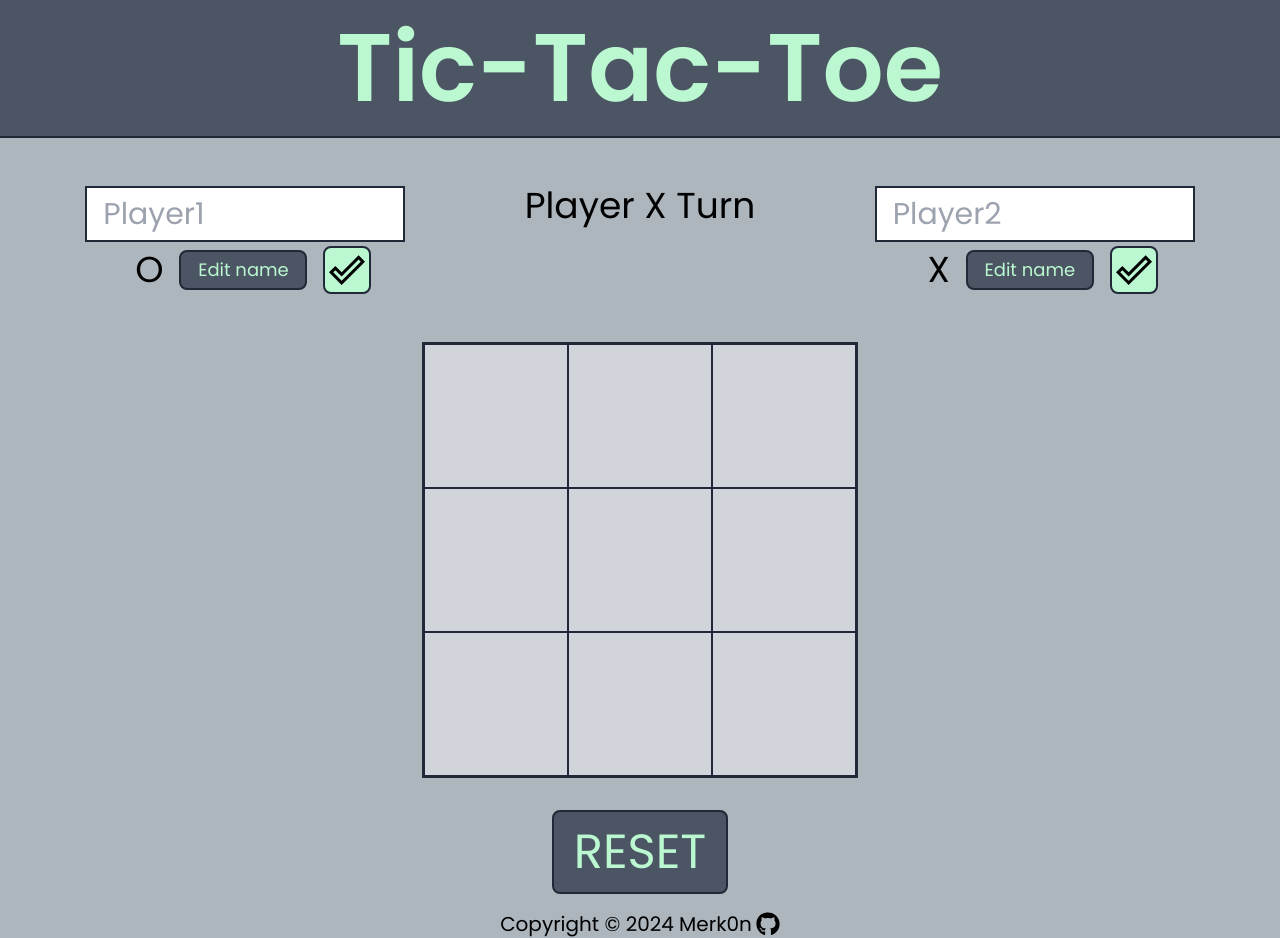
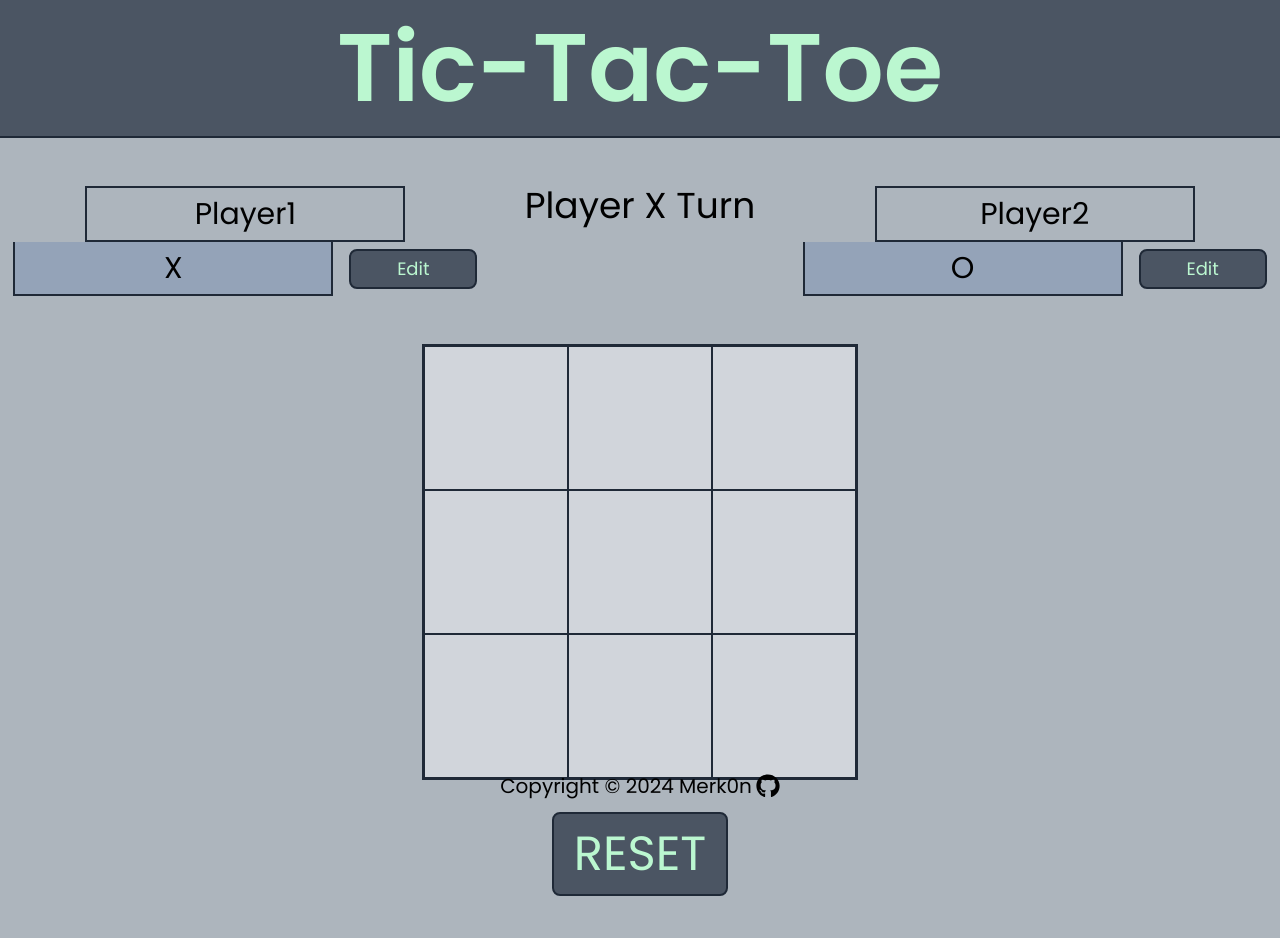
Before and after one commit to Merk0n/tic-tac-toe, a React (Vite) app: page / in a window 1280 px wide. After the commit the page ends 912 px from the top, so only its background shows below. Built offline with nearby package versions, Linux system fonts and the light colour scheme.

Commit message:
Create Player component and Gameboard component

```diff
--- a/src/App.jsx
+++ b/src/App.jsx
@@ -1,88 +1,36 @@
 import { FaGithub } from 'react-icons/fa';
-import { MdDoneOutline } from 'react-icons/md';
+import Player from './components/Player';
+import GameBoard from './components/GameBoard';
 
 function App() {
-    const fieldStyle =
-        'h-28 w-28 lg:h-36 lg:w-36 border border-gray-800 bg-gray-300 text-8xl lg:text-9xl text-center font-semibold cursor-pointer hover:bg-gray-400 active:bg-gray-500';
-
-    const inputStyle =
-        'w-80 border-2 border-gray-800 px-2 py-1 text-2xl lg:px-4 lg:py-2 lg:text-3xl';
-
-    const editButtonStyle =
-        'w-32 rounded-lg border-2 border-gray-800 bg-gray-600 px-2 py-1 text-lg text-green-200 hover:bg-gray-500 active:bg-gray-400 lg:mx-auto';
-
-    const acceptButtonStyle =
-        'rounded-lg border-2 border-gray-800 bg-green-200 p-1 hover:bg-green-300 active:bg-green-400';
-
     return (
         <>
-            {/* header */}
             <header className='border-b-2 border-gray-800 bg-gray-600 p-5 text-green-200'>
                 <h1 className='text-center text-6xl font-semibold lg:text-8xl'>
                     Tic-Tac-Toe
                 </h1>
             </header>
+
             <main className='flex flex-col gap-4 px-4'>
-                {/* player1-message-player2 */}
                 <div className='mt-4 grid grid-rows-1 justify-items-center gap-8 px-12 py-8 text-center text-3xl lg:grid-cols-3 lg:text-4xl'>
-                    <div className='flex flex-row items-center lg:flex-col'>
-                        <input
-                            className={`${inputStyle}`}
-                            type='text'
-                            placeholder='Player1'
-                        />
-                        <div className='mt-1 flex flex-row items-center gap-4'>
-                            <span className='ml-4'>O</span>
-                            <button className={editButtonStyle}>
-                                Edit name
-                            </button>
-                            <button className={acceptButtonStyle}>
-                                <MdDoneOutline />
-                            </button>
-                        </div>
-                    </div>
+                    <Player name={'Player1'}>X</Player>
 
                     <div className='row-start-1 row-end-2 text-3xl lg:col-start-2 lg:col-end-3 lg:text-4xl'>
                         Player X Turn
                     </div>
-                    <div className='flex flex-row items-center lg:flex-col'>
-                        <input
-                            className={`${inputStyle}`}
-                            type='text'
-                            placeholder='Player2'
-                        />
-                        <div className='mt-1 flex flex-row items-center gap-4'>
-                            <span className='ml-4'>X</span>
-                            <button className={editButtonStyle}>
-                                Edit name
-                            </button>
-                            <button className={acceptButtonStyle}>
-                                <MdDoneOutline />
-                            </button>
-                        </div>
-                    </div>
+
+                    <Player name={'Player2'}>O</Player>
                 </div>
-                {/* gameboard */}
-                <div className='mx-auto my-0 grid h-[340px] w-[340px] grid-cols-3 border-2 border-gray-800 lg:h-[436px] lg:w-[436px]'>
-                    <button className={fieldStyle}></button>
-                    <button className={fieldStyle}></button>
-                    <button className={fieldStyle}></button>
-                    <button className={fieldStyle}></button>
-                    <button className={fieldStyle}></button>
-                    <button className={fieldStyle}></button>
-                    <button className={fieldStyle}></button>
-                    <button className={fieldStyle}></button>
-                    <button className={fieldStyle}></button>
-                </div>
-                {/* button reset */}
+
+                <GameBoard />
                 <div className='mx-auto my-4 flex'>
                     <button className='rounded-lg border-2 border-gray-800 bg-gray-600 px-4 py-3 text-4xl text-green-200 hover:bg-gray-500 active:bg-gray-400 lg:px-5 lg:py-4 lg:text-5xl'>
                         RESET
                     </button>
                 </div>
             </main>
-            {/* footer */}
-            <footer className='relative inset-x-0 bottom-0 flex w-full items-center justify-center gap-1 text-lg lg:text-xl'>
+
+            <footer className='absolute inset-x-0 bottom-0 flex w-full items-center justify-center gap-1 text-lg lg:text-xl'>
                 <p>Copyright &copy; 2024 Merk0n</p>
                 <a href='https://github.com/Merk0n/tic-tac-toe'>
                     <FaGithub className='size-5 lg:size-6' />
--- /dev/null
+++ b/src/components/GameBoard.jsx
@@ -0,0 +1,22 @@
+const initialGameBoard = [
+    [null, null, null],
+    [null, null, null],
+    [null, null, null],
+];
+
+export default function GameBoard() {
+    const fieldStyle =
+        'h-28 w-28 lg:h-36 lg:w-36 border border-gray-800 bg-gray-300 text-8xl lg:text-9xl text-center font-semibold cursor-pointer hover:bg-gray-400 active:bg-gray-500';
+
+    return (
+        <div className='mx-auto my-0 grid h-[340px] w-[340px] grid-cols-3 border-2 border-gray-800 lg:h-[436px] lg:w-[436px]'>
+            {initialGameBoard.map((row, rowIndex) =>
+                row.map((playerSymbol, colIndex) => (
+                    <button key={rowIndex + colIndex} className={fieldStyle}>
+                        {playerSymbol}
+                    </button>
+                )),
+            )}
+        </div>
+    );
+}
--- /dev/null
+++ b/src/components/Player.jsx
@@ -0,0 +1,43 @@
+import { useState } from 'react';
+
+export default function Player({ children, name }) {
+    const inputStyle =
+        'w-80 border-2 text-center border-gray-800 px-2 py-1 text-2xl lg:px-4 lg:py-2 lg:text-3xl';
+
+    const editButtonStyle =
+        'w-32 rounded-lg border-2 border-gray-800 bg-gray-600 px-2 py-1 text-lg text-green-200 hover:bg-gray-500 active:bg-gray-400 lg:mx-auto';
+
+    const [isEditing, setIsEditing] = useState(false);
+    function handleEdit() {
+        setIsEditing((e) => !e);
+    }
+    const [playerName, setPlayerName] = useState(name);
+    function handleNameChange(e) {
+        setPlayerName(e.target.value);
+    }
+
+    return (
+        <div className='flex flex-row items-center lg:flex-col'>
+            {isEditing ? (
+                <input
+                    className={`${inputStyle}`}
+                    type='text'
+                    value={playerName}
+                    onChange={handleNameChange}
+                />
+            ) : (
+                <span className={`${inputStyle}`}>{playerName}</span>
+            )}
+            <div className='mr-auto flex flex-row items-center gap-4'>
+                <span
+                    className={`${inputStyle} w-14 border-l-0 bg-slate-400 lg:border-l-2 lg:border-t-0`}
+                >
+                    {children}
+                </span>
+                <button onClick={handleEdit} className={editButtonStyle}>
+                    {isEditing ? 'Save' : 'Edit'}
+                </button>
+            </div>
+        </div>
+    );
+}
```
Also changed, not shown: .eslintrc.cjs.
